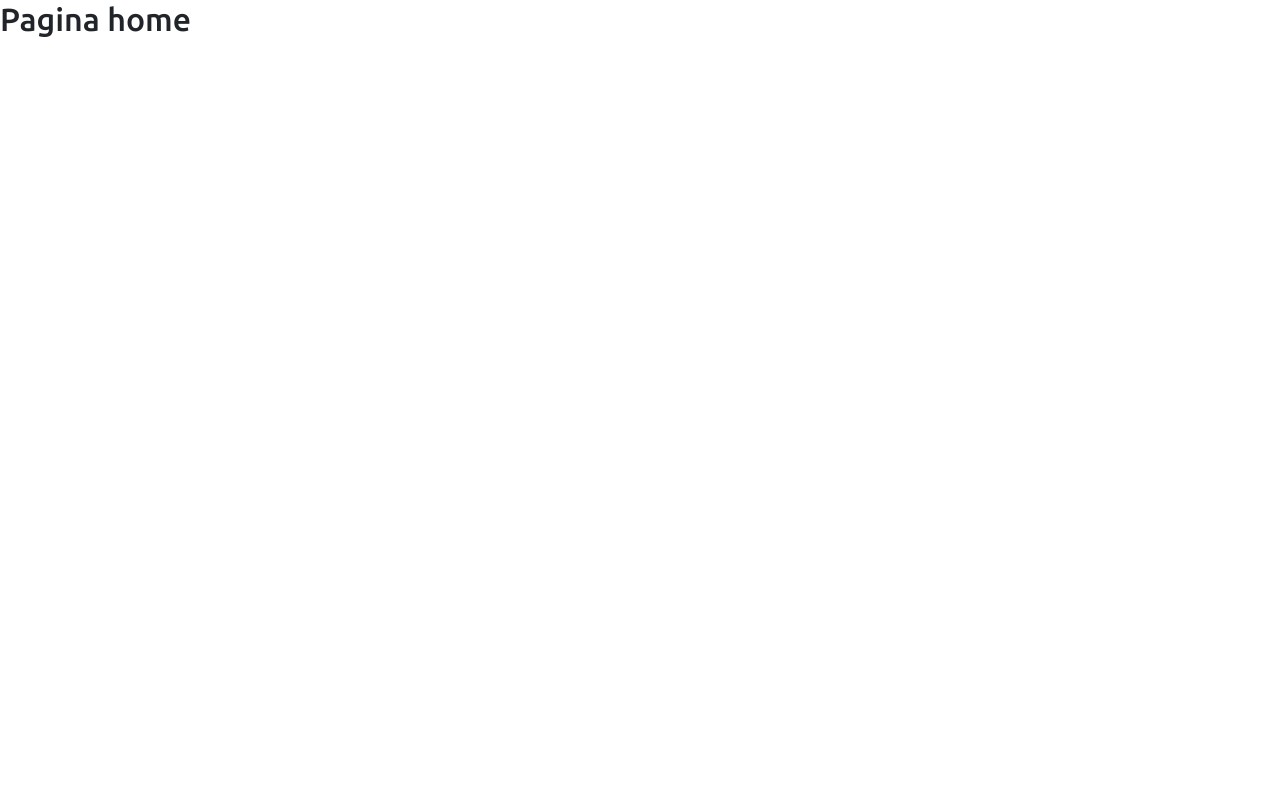
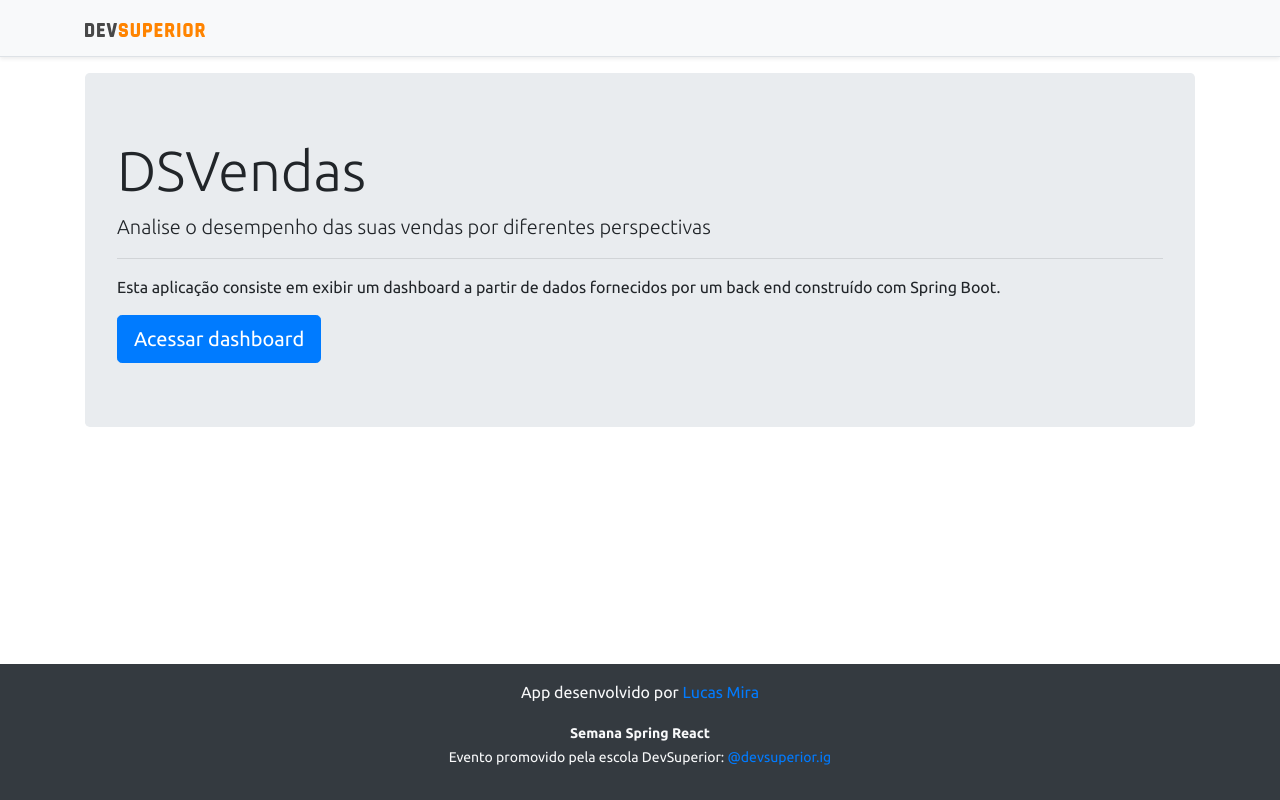
Before and after one commit to miratkd/DsVendas, a React (Create React App) app in the folder frontend/: page / in a window 1280 px wide. Built offline with nearby package versions, Linux system fonts and the light colour scheme.

Commit message:
Home, navigation

```diff
--- a/frontend/src/Routes.tsx
+++ b/frontend/src/Routes.tsx
@@ -9,7 +9,7 @@
             <Route path="/" exact>
                 <Home/>
             </Route>
-            <Route path="/dashborad" >
+            <Route path="/dashboard" >
                 <DashBoard/>
             </Route>
         </Switch>
--- a/frontend/src/components/navBar/index.tsx
+++ b/frontend/src/components/navBar/index.tsx
@@ -1,11 +1,14 @@
 import ImgDsDark from 'assets/img/ds-dark.svg';
+import { Link } from 'react-router-dom';
 
 function NavBar() {
     return (
         <div className="d-flex flex-column flex-md-row align-items-center p-3 px-md-4 mb-3 bg-light border-bottom shadow-sm">
             <div className="container">
                 <nav className="my-2 my-md-0 mr-md-3">
-                    <img src={ImgDsDark} alt="DevSuperior" width="120" />
+                    <Link to="/">
+                        <img src={ImgDsDark} alt="DevSuperior" width="120" />
+                    </Link>
                 </nav>
             </div>
         </div>
--- a/frontend/src/pages/home/index.tsx
+++ b/frontend/src/pages/home/index.tsx
@@ -1,6 +1,24 @@
-function Home () {
+import Footer from "components/footer";
+import NavBar from "components/navBar";
+import { Link } from "react-router-dom";
+
+function Home() {
     return (
-        <h2>Pagina home</h2>
+        <>
+            <NavBar/>
+            <div className="container">
+                <div className="jumbotron">
+                    <h1 className="display-4">DSVendas</h1>
+                    <p className="lead">Analise o desempenho das suas vendas por diferentes perspectivas</p>
+                    <hr />
+                    <p>Esta aplicação consiste em exibir um dashboard a partir de dados fornecidos por um back end construído com Spring Boot.</p>
+                    <Link className="btn btn-primary btn-lg" to="/dashboard">
+                        Acessar dashboard
+                    </Link>
+                </div>
+            </div>
+            <Footer/>
+        </>
     )
 }
 
```
